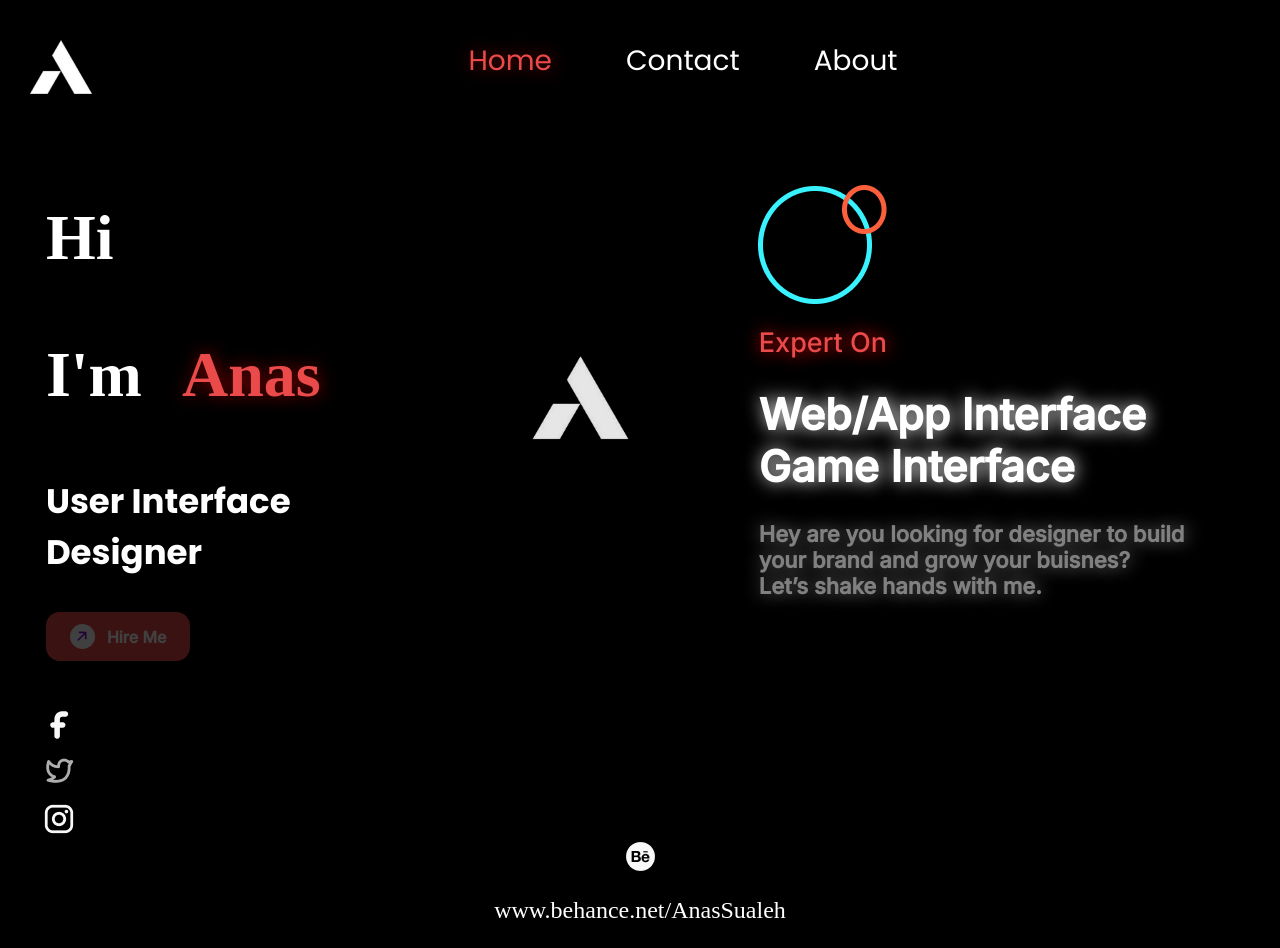
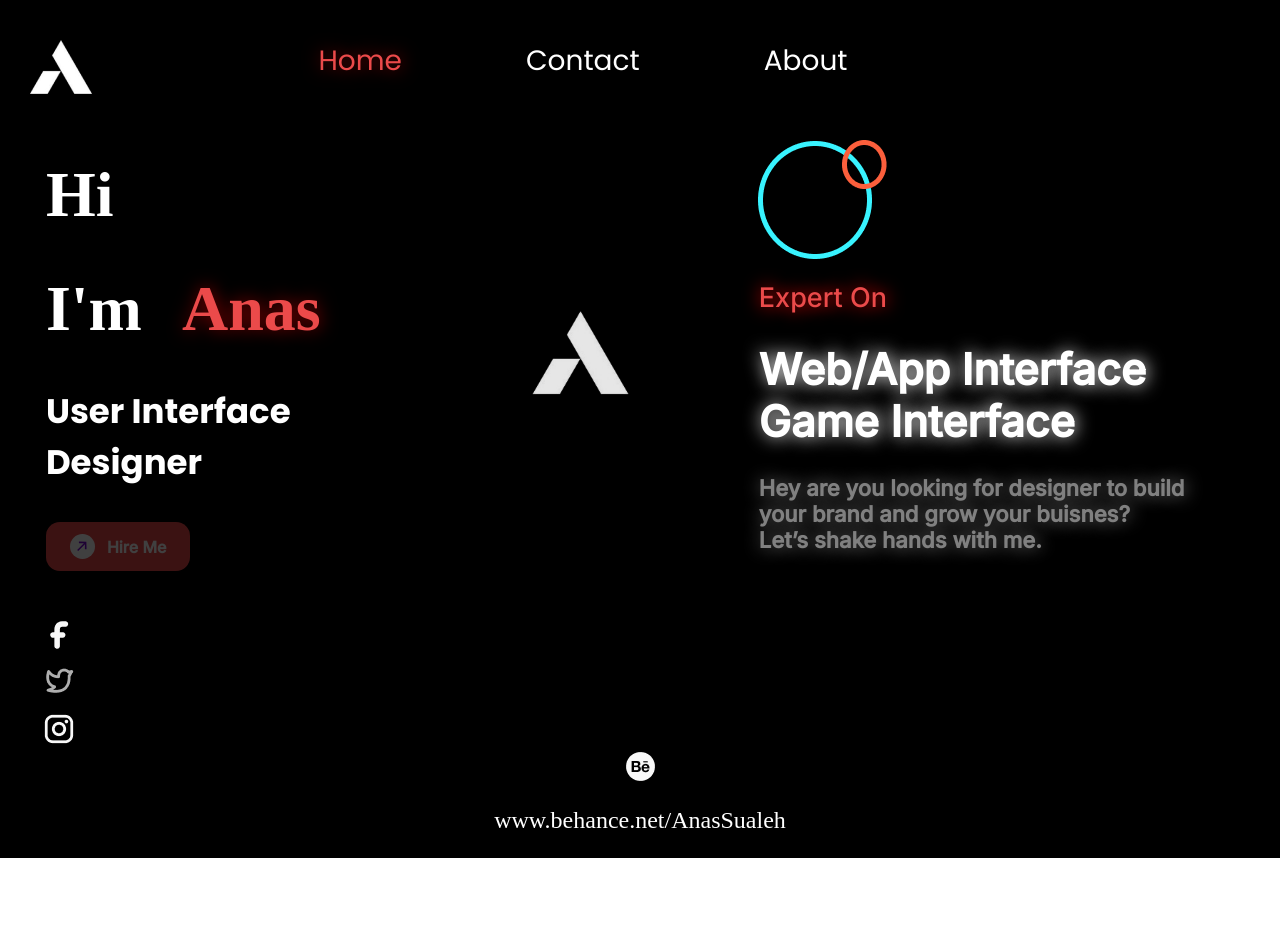
Before and after one commit to goodboy-star/altro_portfolio_html, a plain HTML site: page index.html in a window 1280 px wide. After the commit the page ends 858 px from the top, so only its background shows below. Drawn offline with Linux system fonts and the light colour scheme; a web font is replaced by a local one.

Commit message:
first commit

```diff
--- a/index.html
+++ b/index.html
@@ -22,7 +22,7 @@
     </div>
     <div class="main-part">
         <div class="first-part">
-            <h4 class="starting-text">Hi</h4>
+            <p class="starting-text">Hi</p>
             <p class="middle-txt">I'm
                 <span class="middle-text">Anas</span>
             </p>
--- a/style.css
+++ b/style.css
@@ -27,14 +27,10 @@ html {
     text-decoration: none;
 }
 
-.header-right {
-    /* float: right; */
-    gap: 100px;
-}
-
 .header-right-container {
     display: flex;
     justify-content: center;
+    margin-right: 200px;
 }
 
 .logo {
@@ -44,7 +40,7 @@ html {
 [class~=navbar] a {
     font-family: "Poppins", sans-serif;
     font-size: .291666667in;
-    margin-right: 50px;
+    margin-right: 100px;
     text-decoration: none;
     transition: color .3s ease;
     justify-content: center;
@@ -63,6 +59,7 @@ html {
     }
 
     .header-right-container {
+        margin-right: 0;
         display: block;
     }
 }
@@ -128,12 +125,13 @@ a {
 [class~=starting-text] {
     font-family: "Gotham";
     font-size: 64px;
-    line-height: 30px;
+    margin: 20px 0;
 }
 
 [class~=middle-txt] {
     display: flex;
     font-size: 64px;
+    margin: 40px 0;
 }
 
 [class~=middle-text] {
```
